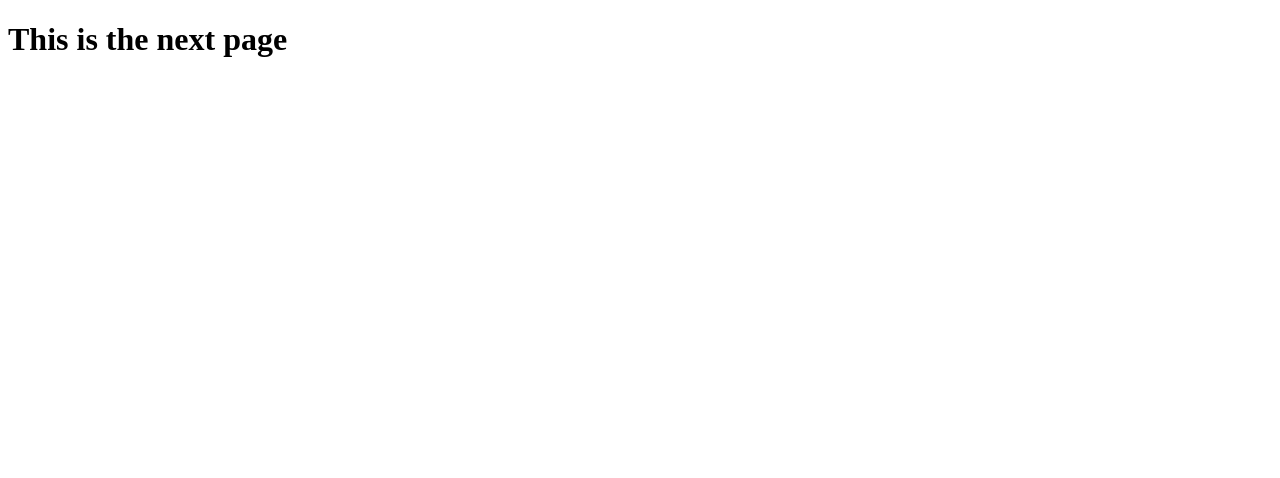
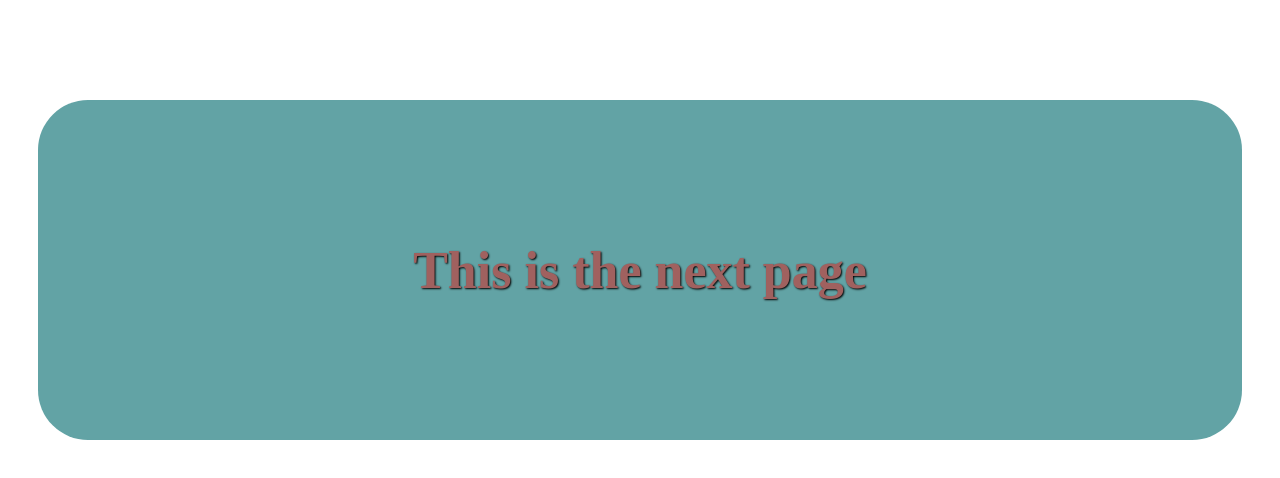
Before and after one commit to kassamalshemy/elzero_web, a plain HTML site: page src/next_page.html in a window 1280 px wide. Drawn offline with Linux system fonts and the light colour scheme; the site is published under a folder, as on GitHub Pages, so addresses that start at the root find nothing.

Commit message:
fixed file path issues

```diff
--- a/src/next_page.html
+++ b/src/next_page.html
@@ -4,7 +4,7 @@
     <meta charset="UTF-8" />
     <meta name="viewport" content="width=device-width, initial-scale=1.0" />
     <title>next_page</title>
-    <link rel="stylesheet" href="/styles/next_page_style.css" />
+    <link rel="stylesheet" href="../styles/next_page_style.css" />
   </head>
   <body>
     <h1>This is the next page</h1>
```
Also changed, not shown: src/theform.html (+1 -1 lines).
